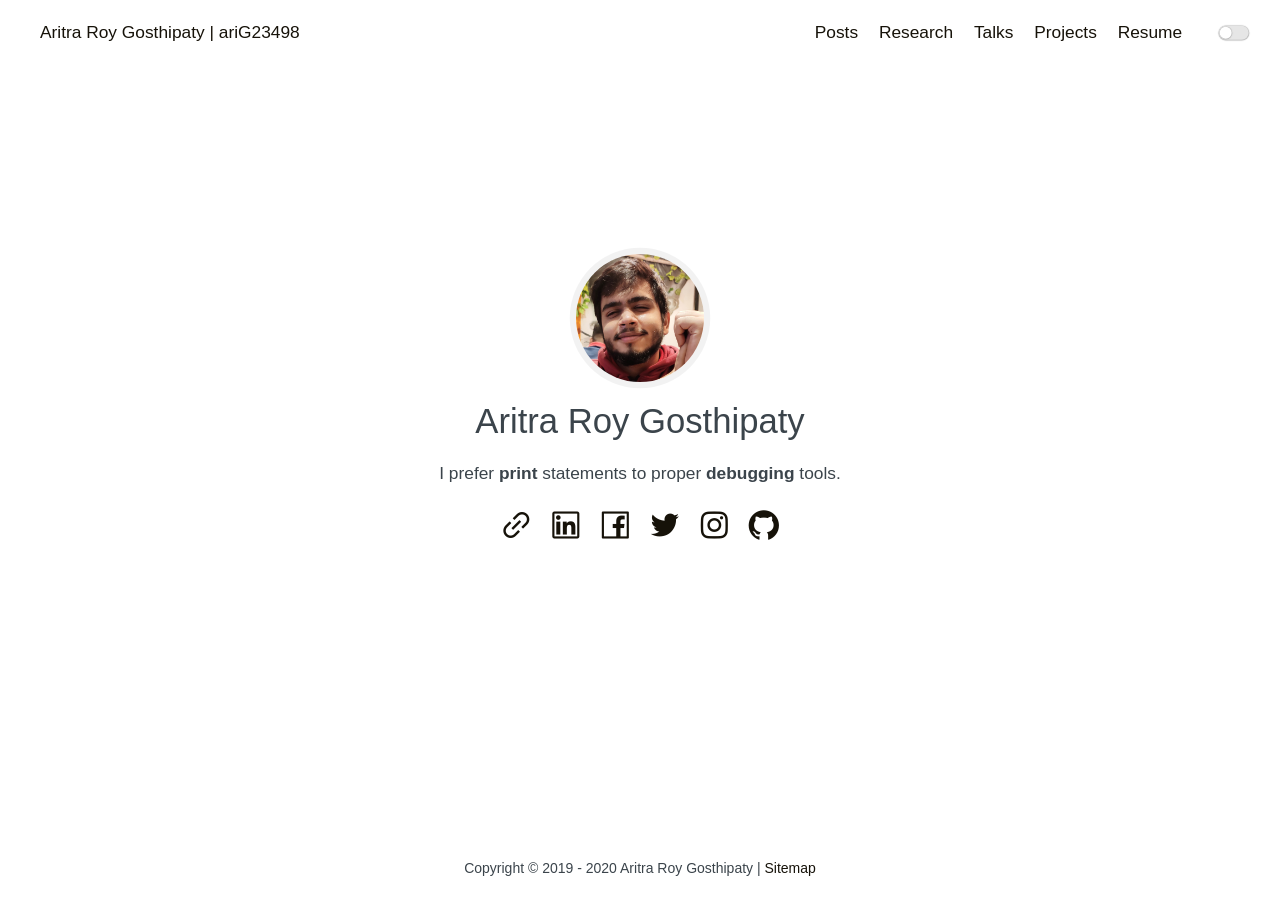
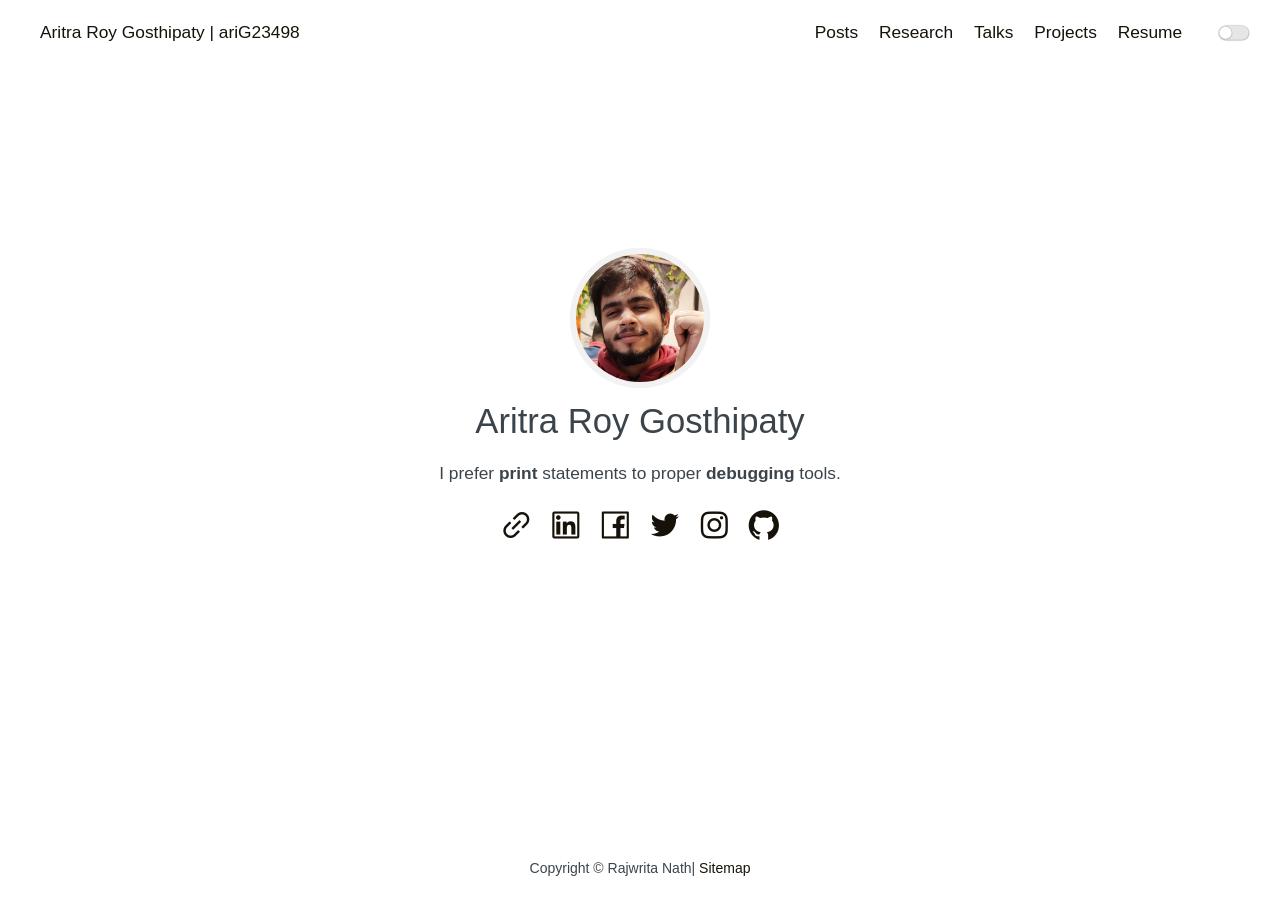
Before and after one commit to Rajwrita/rajwrita.github.io, a Jekyll site: the page built from index.md, in a window 1280 px wide. Built offline with Jekyll 4.4.1, drawn with Linux system fonts in a browser that asks for light colours.

Commit message:
Update footer.html

```diff
--- a/_includes/footer.html
+++ b/_includes/footer.html
@@ -1,4 +1,4 @@
 <footer id="footer" class="footer">
-    <div class="copyright">Copyright © 2019 - 2020 Aritra Roy Gosthipaty | <a
+    <div class="copyright">Copyright © Rajwrita Nath| <a
             href="{{site.url}}/sitemap.xml">Sitemap</a></div>
 </footer>
```
